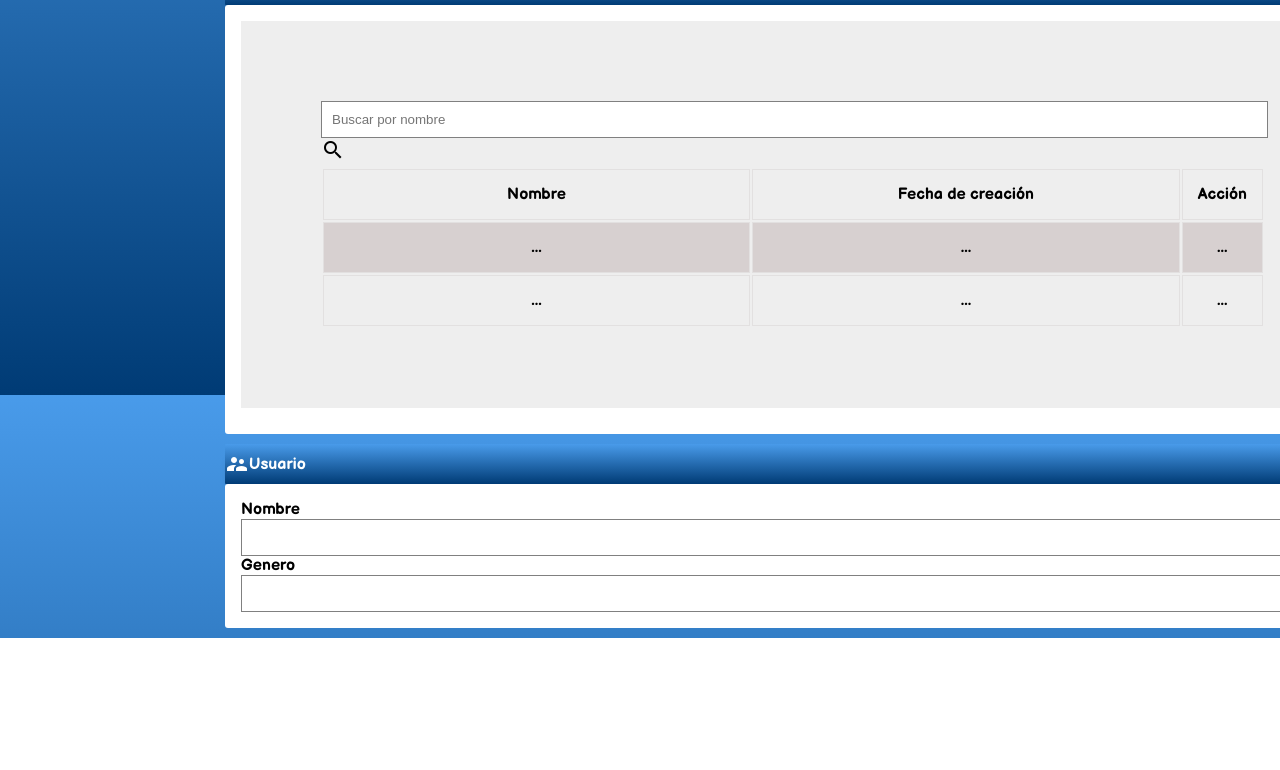
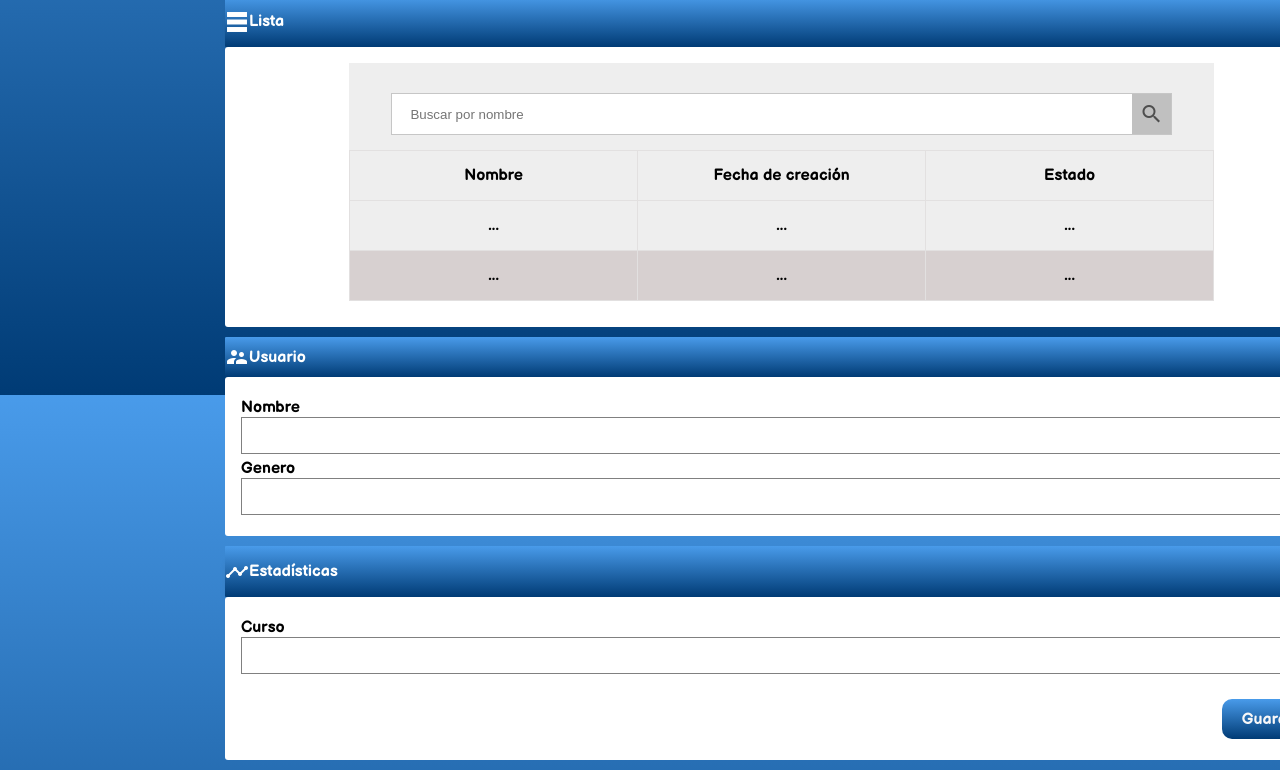
Before and after one commit to KarenMar97/JUEGO, a plain HTML site: page public/html/docente/index-docente.html in a window 1280 px wide. Shown: the part 405-1175 px from the top of the page. Before the commit the page ends 1043 px from the top, so only its background shows below. Drawn offline with Linux system fonts and the light colour scheme.

Commit message:
margenes y molde de tabla

```diff
--- a/public/css/estilo-docente.css
+++ b/public/css/estilo-docente.css
@@ -1,14 +1,18 @@
 body
 {
     cursor:url(../assets/cursor.png), pointer;
+    background-repeat: no-repeat;
+    background-size: contain;
     min-height: 100vh;
     font-family: 'Balsamiq Sans', cursive;
     font-weight: 100;
     margin: 0px;
+    overflow-x: hidden;
 }
 .barra_superior{
     width: 100%;
     position: fixed;
+    z-index: 9;
     display: flex;
     align-items: center;
     justify-content: space-between;
@@ -18,6 +22,7 @@ body
 }
 .barra-inferior{
     position: fixed;
+    z-index: 9;
     width: 100%;
     height: 30px;
     top:48px;
@@ -25,7 +30,7 @@ body
     align-items: center;
     justify-content: center;
     color: #ffffff;
-    background-color: #193c889c;
+    background-color: #6886c7;
 
 }
 
@@ -73,7 +78,7 @@ body
 
 .bienvenido-usua{
     /* position: absolute; */
-    width: 1136px;
+    width: 100%;
     height: 40px;
     display: flex;
     align-items: center;
@@ -89,6 +94,7 @@ body
     background: -ms-linear-gradient(top, rgba(73,155,234,1) 0%, rgba(0,59,117,1) 100%);
     background: linear-gradient(to bottom, rgba(73,155,234,1) 0%, rgba(0,59,117,1) 100%);
     filter: progid:DXImageTransform.Microsoft.gradient( startColorstr='#499bea', endColorstr='#003b75', GradientType=0 );
+
 }
 .contenedor-menu{
     width: 95%;
@@ -126,6 +132,7 @@ body
 .itemsCard {
     display: flex;
     flex-direction: column;
+    width: 98%;
 }
 
 .contenidoBlanco {
@@ -145,56 +152,85 @@ body
 .displayColumn {
     display: flex;
     flex-direction: column;
+    margin-top: 5px;
+    margin-bottom: 5px;
 }
 .btn-guardar{
     margin: auto;
     margin-top: 25px;
     width: 100px;
     height: 40px;
+    margin-right: 0px;
     color: #F7F7F8;
     display: flex;
     align-items: center;
     justify-content: center;
     border-radius: 10px;
+
 }
 .contenedor-gris {
     background-color: rgb(238, 238, 238);
-    padding: 80px;
+    width: 80%;
+    display: flex;
+    flex-direction: column;
+    align-items: center;
+    justify-content: center;
+    margin: auto;
     margin-bottom: 10px;
 }
 .curso-usua{
-    width: 1136px;
-    height: 40px;
+    width: 100%;
+    height: 100%;
     display: flex;
     align-items: center;
     color: white;
     border-radius: 1px;
 }
 .inputs-curso{
-
-    width: 98%;
-    padding: 10px;
-    border: 1px solid gray;
+    width: 90%;
+    height: 40px;
+    border: 1px solid rgba(128, 128, 128, 0.452);
     position: relative;
+    display: flex;
     align-items: center;
+    background: white;
+    margin-top: 30px;
+    margin-bottom: 15px;
 }
-table-curso {
+.table-curso {
     font-family: 'Balsamiq Sans', cursive;
     border-collapse: collapse;
     width: 100%;
     height: 100%;
     padding: 10px;
+    margin: 0px !important;
   }
 
   td, th {
     border: 1px solid #e2e0e0;
     text-align: center;
     padding: 15px;
-    width: 50%;
+    width: 33.3%;
   }
 
   tr:nth-child(even) {
     background-color: #d6cfcff1;
     width: 30%;
-
   }
+.inputSinBorde{
+    border: solid 1px #193c8800;
+    background-color: #193c8800;
+    outline: #193c889c;
+    margin-left: 15px;
+    width: 95%;
+    height: 30px;
+}
+.gris-backgroud{
+    background: #c0c0c0;
+    color: rgb(78, 78, 78);
+    height: 40px;
+    width: 40px;
+    display: flex !important;
+    align-items: center;
+    justify-content: center;
+}
--- a/public/html/docente/index-docente.html
+++ b/public/html/docente/index-docente.html
@@ -89,14 +89,21 @@
             </div>
             <div class="contenidoBlanco">
                 <div class="contenedor-gris">
-                    <input class="inputs-curso" type="text" placeholder="Buscar por nombre">
-                    <i class="material-icons">search</i></label>
+                    <!-- <div style="width: 100%; height: 90%;"> -->
+                        <div input class="inputs-curso" type="text" placeholder="Buscar por nombre">
+                            <input type="text" placeholder="Buscar por nombre" class="inputSinBorde">
+                            <i class="material-icons gris-backgroud">search</i>
+                        </div>
+
                         <table class="table-curso">
+                            <thead>
                                 <tr>
                                     <th>Nombre</th>
                                     <th>Fecha de creación</th>
-                          <th>Acción</th>
+                                    <th>Estado</th>
                                 </tr>
+                            </thead>
+                            <tbody>
                                 <tr>
                                     <td>...</td>
                                     <td>...</td>
@@ -107,7 +114,10 @@
                                     <td>...</td>
                                     <td>...</td>
                                 </tr>
+                            </tbody>
                         </table>
+                    <!-- </div> -->
+
                 </div>
             </div>
         </div>
@@ -125,17 +135,31 @@
                 <div class="displayColumn">
                     <label for="">Nombre</label>
                     <input class="inputs" type="text">
+                </div>
+                <div class="displayColumn">
                     <label for="">Genero</label>
                     <input class="inputs" type="text">
-
                 </div>
             </div>
 
             <!-- fin usuario -->
-
+        </div>
+        <!-- Estadisticas -->
+        <div class="itemsCard">
+            <div class="degradado-btn curso-usua sombra">
+                <i class="material-icons">timeline</i>
+                <p>Estadísticas</p>
+            </div>
+            <div class="contenidoBlanco">
+                <div class="displayColumn">
+                    <label for="">Curso</label>
+                    <input class="inputs" type="text">
+                    <div class="btn-guardar degradado-btn" onclick="ingreso()">Guardar</div>
+                </div>
+            </div>
         </div>
 
-
+        <!-- fin estadisticas -->
 
 
 </body>
```
Lines whose indentation alone changed are shown as unchanged.
